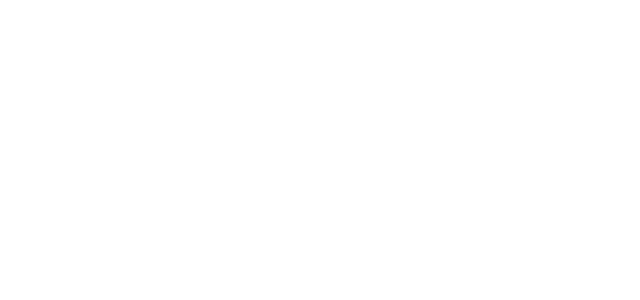
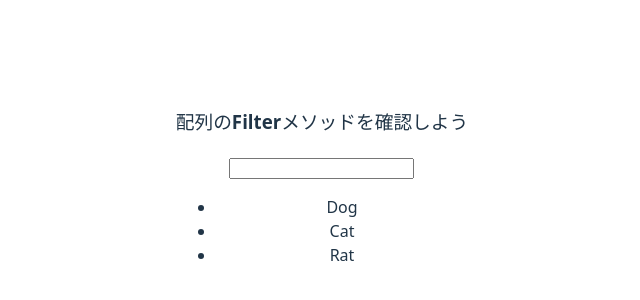
Before and after one commit to terahashi/react-next-study, a React (Vite) app: page /study/Filter in a window 1280 px wide. Before the commit this address had no page. Shown: the part 214-514 px from the top of the page, without its empty margins (318-958 px from the left). Built offline with nearby package versions, Linux system fonts and the light colour scheme.

Commit message:
「Filter.jsx」を追加　作成完了

```diff
--- a/src/App.jsx
+++ b/src/App.jsx
@@ -13,6 +13,7 @@
 import EventExample2 from './pages/study/EvantExample2';
 import ObjectState from './pages/study/ObjectState';
 import ListKey from './pages/study/ListKey';
+import Filter from './pages/study/Filter';
 
 function App() {
   const [count, setCount] = useState(0);
@@ -44,6 +45,7 @@
           <Route path='study/EventExample2' element={<EventExample2 />} />
           <Route path='study/ObjectState' element={<ObjectState />} />
           <Route path='study/ListKey' element={<ListKey />} />
+          <Route path='study/Filter' element={<Filter />} />
           {/* <Route path='./pages/Count' element={<Count />} /> ⬅︎これだとエラー。【pathはURL】であってファイルの場所ではない！ */}
         </Routes>
       </BrowserRouter>
--- /dev/null
+++ b/src/pages/study/Filter.jsx
@@ -0,0 +1,30 @@
+//配列のフィルターメソッドの使い方
+//※filterメソッドはよく使う
+import { useState } from 'react';
+
+//⬇︎配列
+const animals = ['Dog', 'Cat', 'Rat'];
+
+const Filter = () => {
+  const [filterVal, setFilterVal] = useState('');
+  //⬇︎配列animalsに「filter処理でduckが一致したならば、コンソールにduckを表示する(duckは存在しないので何も表示されない)」
+  console.log(animals.filter((animal) => animal === 'duck'));
+
+  return (
+    <>
+      <h3>配列のFilterメソッドを確認しよう</h3>
+
+      <input type='text' value={filterVal} onChange={(e) => setFilterVal(e.target.value)} />
+
+      <ul>
+        {animals
+          .filter((animal) => animal.indexOf(filterVal) !== -1)
+          .map((animal) => (
+            <li key={animal}>{animal}</li>
+          ))}
+      </ul>
+    </>
+  );
+};
+
+export default Filter;
--- a/src/pages/study/StudyHome.jsx
+++ b/src/pages/study/StudyHome.jsx
@@ -18,6 +18,8 @@
       <Link to={'study/ObjectState'}>オブジェクトのステートを更新しよう</Link>
       <br></br>
       <Link to={'study/ListKey'}>リストに「Key」を設定しよう</Link>
+      <br></br>
+      <Link to={'study/Filter'}>配列のフィルターメソッドの使い方</Link>
     </div>
   );
 };
```
